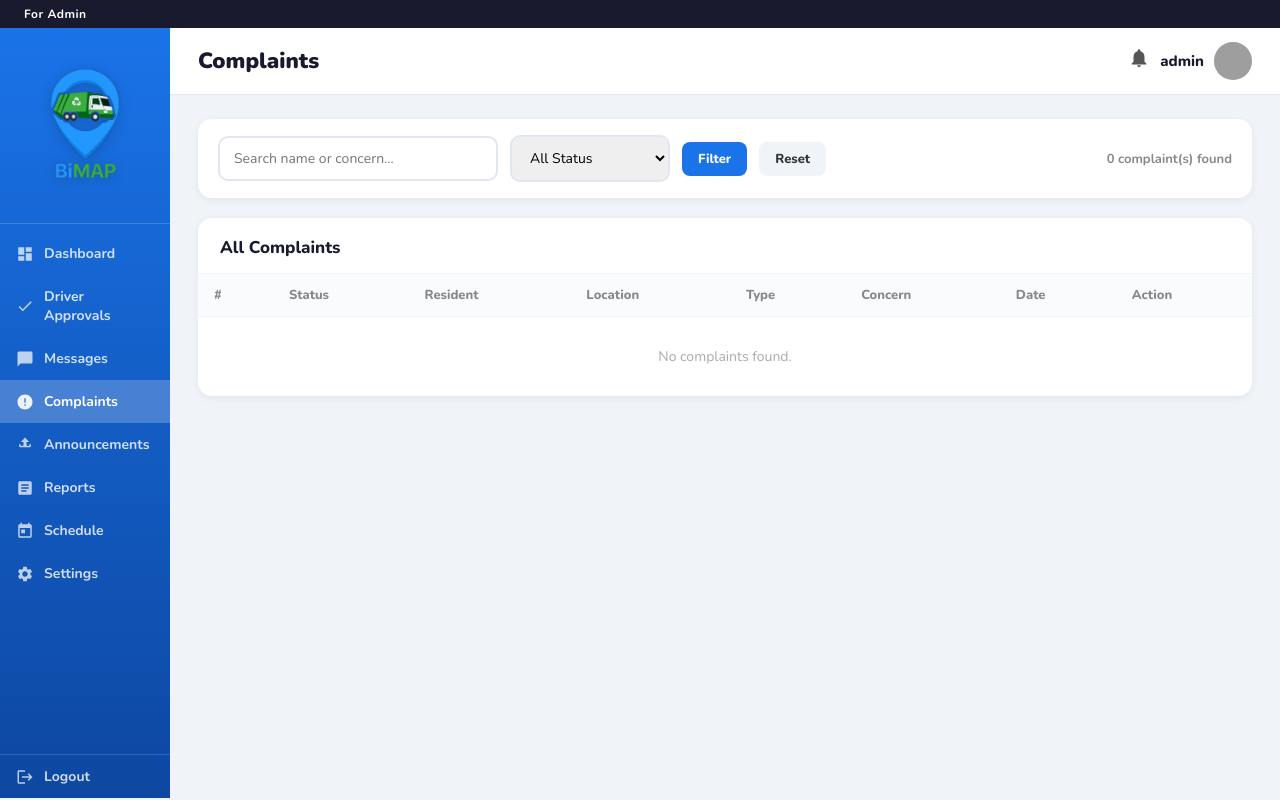
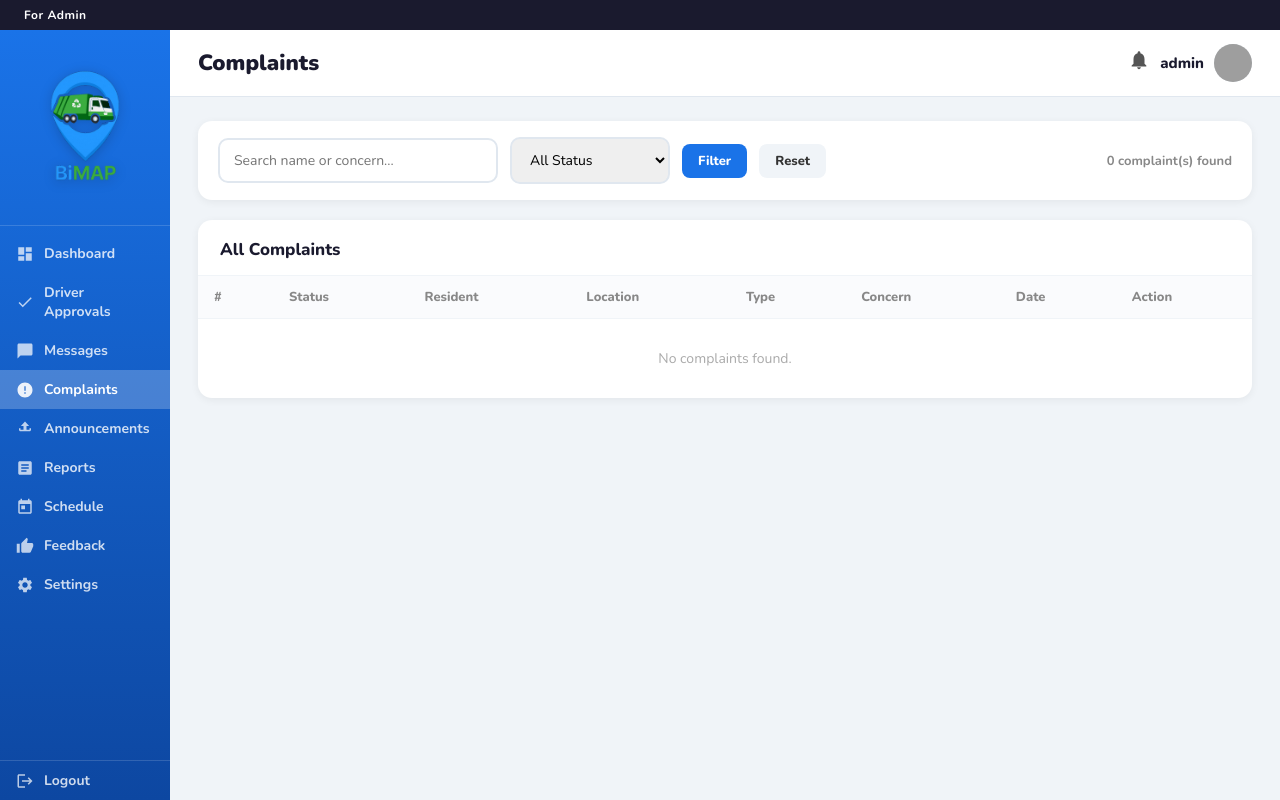
Before and after one commit to fukiemon/bimap-backend, a PHP site: page /admin/complaints.php in a window 1280 px wide. Run offline with PHP 8.4, Linux system fonts and the light colour scheme; a user stored in the database is signed in; data that the repository does not hold is empty; grey boxes are pictures that could not be loaded.

Commit message:
Update admin_header.php

```diff
--- a/includes/admin_header.php
+++ b/includes/admin_header.php
@@ -40,30 +40,44 @@ if (isset($conn)) {
   *, *::before, *::after { box-sizing: border-box; margin: 0; padding: 0; }
   body { font-family: 'Nunito', sans-serif; background: #f0f4f8; color: #1a1a2e; display: flex; flex-direction: column; min-height: 100vh; }
 
-  /* TOP BAR */
+  /* TOP BAR
+     Fixed 30px tall and sticky, so the sidebar below can always fill the rest
+     of the screen with blue (no white gap when the page is scrolled). */
   .topbar {
     background: #1a1a2e;
     color: white;
-    padding: 6px 24px;
+    height: 30px;
+    padding: 0 24px;
+    display: flex;
+    align-items: center;
     font-size: 12px;
     font-weight: 700;
     letter-spacing: 0.5px;
+    position: sticky;
+    top: 0;
+    z-index: 50;
   }
 
   /* MAIN LAYOUT */
   .layout { display: flex; flex: 1; }
 
-  /* SIDEBAR */
+  /* SIDEBAR
+     Sticks right under the top bar and is exactly as tall as the rest of the
+     screen, so it is always fully blue. If the menu is ever taller than the
+     screen, it scrolls inside itself (scrollbar hidden). */
   .sidebar {
     width: 170px;
     background: linear-gradient(180deg, #1a73e8 0%, #0d47a1 100%);
-    min-height: calc(100vh - 30px);
     display: flex;
     flex-direction: column;
     position: sticky;
-    top: 0;
+    top: 30px;
     height: calc(100vh - 30px);
+    flex-shrink: 0;
+    overflow-y: auto;
+    scrollbar-width: none;
   }
+  .sidebar::-webkit-scrollbar { display: none; }
   .sidebar-logo {
     padding: 18px 16px 12px;
     border-bottom: 1px solid rgba(255,255,255,0.15);
@@ -87,7 +101,7 @@ if (isset($conn)) {
   .sidebar-nav { flex: 1; padding: 8px 0; }
   .nav-item {
     display: flex; align-items: center; gap: 10px;
-    padding: 12px 16px;
+    padding: 10px 16px;
     color: rgba(255,255,255,0.8);
     text-decoration: none;
     font-size: 14px;
@@ -117,7 +131,7 @@ if (isset($conn)) {
   .nav-logout { margin-top: auto; border-top: 1px solid rgba(255,255,255,0.15); }
 
   /* MAIN CONTENT */
-  .main-content { flex: 1; display: flex; flex-direction: column; overflow: hidden; }
+  .main-content { flex: 1; display: flex; flex-direction: column; overflow: hidden; min-width: 0; }
 
   /* HEADER */
   .page-header {
@@ -380,6 +394,10 @@ if (isset($conn)) {
         <svg width="18" height="18" viewBox="0 0 24 24" fill="currentColor"><path d="M19 3h-1V1h-2v2H8V1H6v2H5c-1.11 0-1.99.9-1.99 2L3 19c0 1.1.89 2 2 2h14c1.1 0 2-.9 2-2V5c0-1.1-.9-2-2-2zm0 16H5V8h14v11zM7 10h5v5H7z"/></svg>
         Schedule
       </a>
+      <a href="feedback.php" class="nav-item <?= ($active_nav??'') === 'feedback' ? 'active' : '' ?>">
+        <svg width="18" height="18" viewBox="0 0 24 24" fill="currentColor"><path d="M1 21h4V9H1v12zm22-11c0-1.1-.9-2-2-2h-6.31l.95-4.57.03-.32c0-.41-.17-.79-.44-1.06L14.17 1 7.59 7.59C7.22 7.95 7 8.45 7 9v10c0 1.1.9 2 2 2h9c.83 0 1.54-.5 1.84-1.22l3.02-7.05c.09-.23.14-.47.14-.73v-2z"/></svg>
+        Feedback
+      </a>
       <a href="settings.php" class="nav-item <?= ($active_nav??'') === 'settings' ? 'active' : '' ?>">
         <svg width="18" height="18" viewBox="0 0 24 24" fill="currentColor"><path d="M19.14 12.94c.04-.3.06-.61.06-.94s-.02-.64-.07-.94l2.03-1.58c.18-.14.23-.41.12-.61l-1.92-3.32c-.12-.22-.37-.29-.59-.22l-2.39.96c-.5-.38-1.03-.7-1.62-.94l-.36-2.54c-.04-.24-.24-.41-.48-.41h-3.84c-.24 0-.43.17-.47.41l-.36 2.54c-.59.24-1.13.57-1.62.94l-2.39-.96c-.22-.08-.47 0-.59.22L2.74 8.87c-.12.21-.08.47.12.61l2.03 1.58c-.05.3-.09.63-.09.94s.02.64.07.94l-2.03 1.58c-.18.14-.23.41-.12.61l1.92 3.32c.12.22.37.29.59.22l2.39-.96c.5.38 1.03.7 1.62.94l.36 2.54c.05.24.24.41.48.41h3.84c.24 0 .44-.17.47-.41l.36-2.54c.59-.24 1.13-.56 1.62-.94l2.39.96c.22.08.47 0 .59-.22l1.92-3.32c.12-.22.07-.47-.12-.61l-2.01-1.58zM12 15.6c-1.98 0-3.6-1.62-3.6-3.6s1.62-3.6 3.6-3.6 3.6 1.62 3.6 3.6-1.62 3.6-3.6 3.6z"/></svg>
         Settings
```
